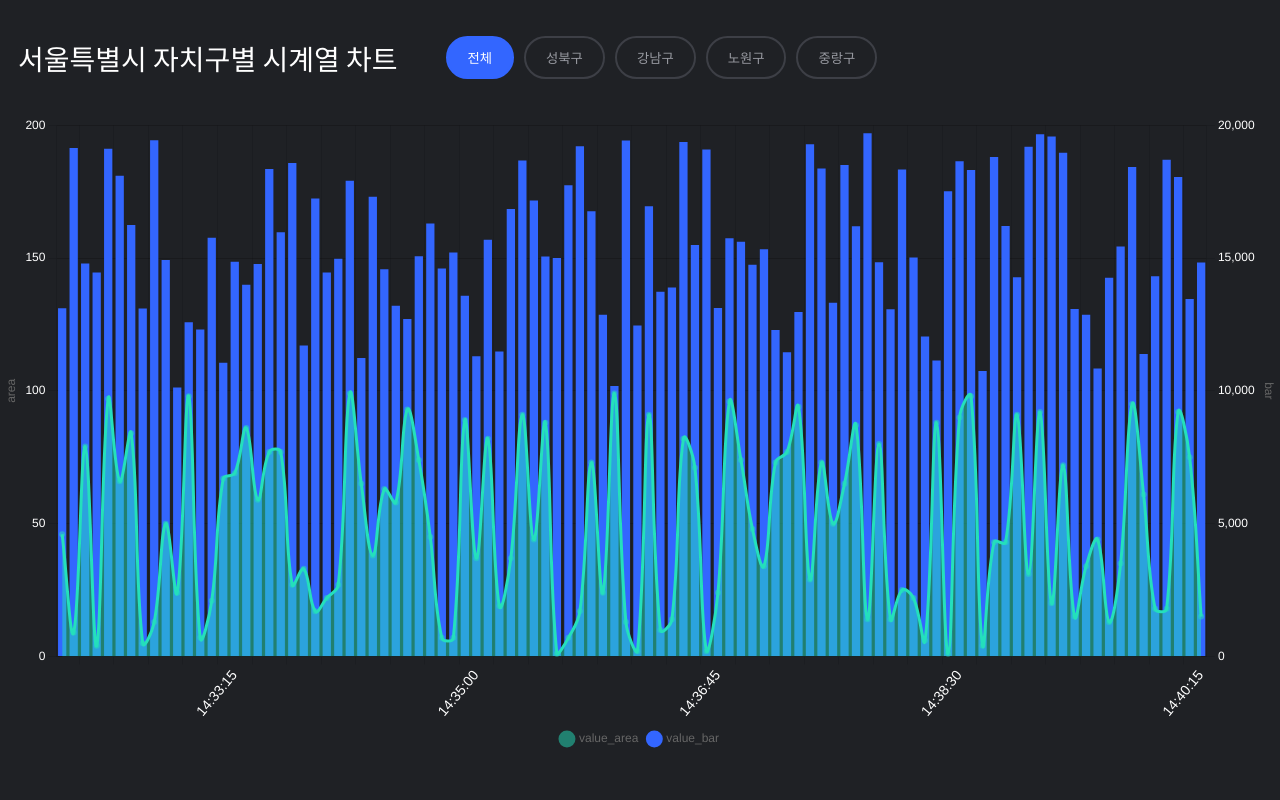
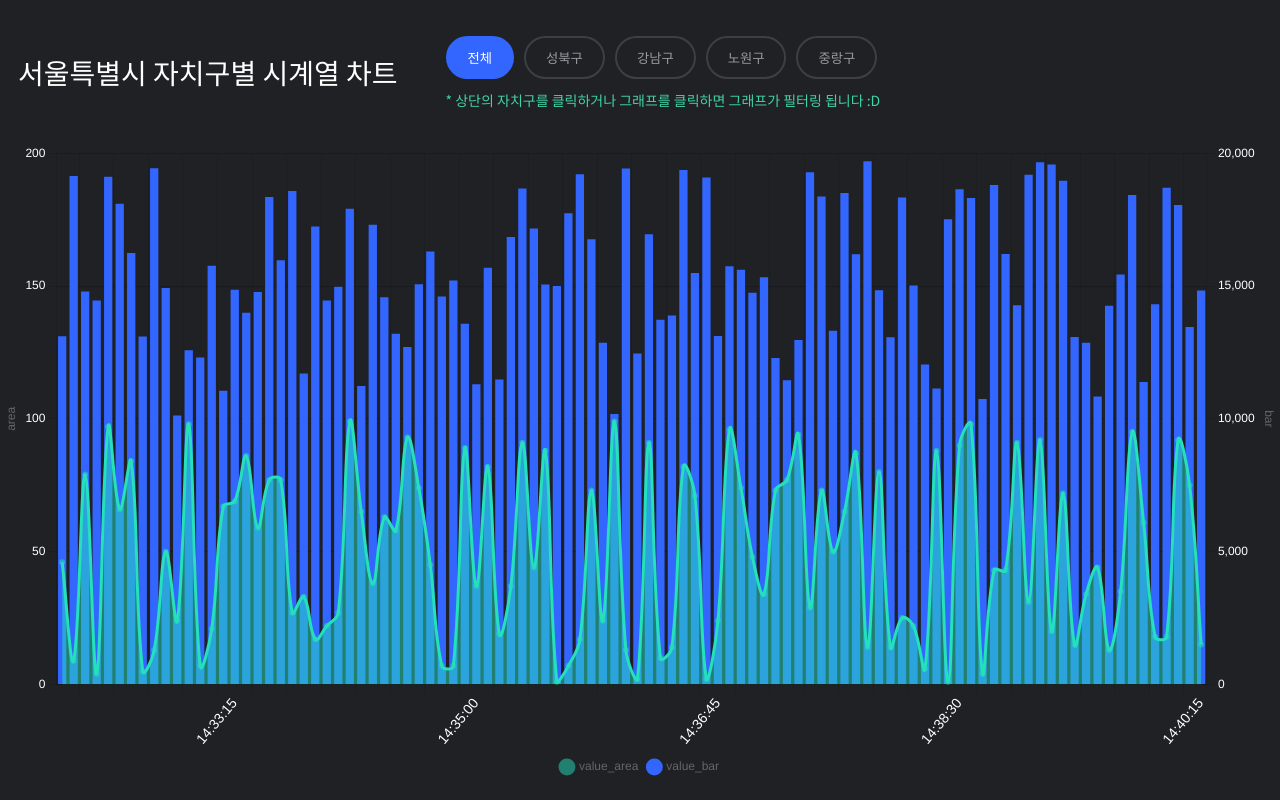
Before and after one commit to mihyunLee/region-time-chart, a React (Create React App) app: page / in a window 1280 px wide. Built offline with nearby package versions, Linux system fonts and the light colour scheme.

Commit message:
💄 DESIGN: 필터 탭 하단 안내 메시지 추가

```diff
--- a/src/components/FilterTabs.tsx
+++ b/src/components/FilterTabs.tsx
@@ -26,13 +26,16 @@ export default function FilterTabs({ chartDataList, selectedId, setSelectedId }:
           </li>
         ))}
       </TabList>
+      <Message>* 상단의 자치구를 클릭하거나 그래프를 클릭하면 그래프가 필터링 됩니다 :D</Message>
     </TabsBar>
   );
 }
 
 const TabsBar = styled.nav`
   display: flex;
+  flex-direction: column;
   justify-content: center;
+  gap: 14px;
 `;
 
 const TabList = styled.ul`
@@ -54,3 +57,8 @@ const TabButton = styled.button<{ active: boolean }>`
     color: var(--white);
   }
 `;
+
+const Message = styled.span`
+  color: var(--alert);
+  font-size: 14px;
+`;
--- a/src/styles/GlobalStyle.ts
+++ b/src/styles/GlobalStyle.ts
@@ -16,7 +16,7 @@ const GlobalStyle = createGlobalStyle`
 		--gray300: #989AA1;
 		--blue: #3366FF;
 		--purple: #D4C5F9;
-		--warning: #F15846;
+		--alert: #41D3A7;
 		font-size: 16px;
 	}
 	body{
```
